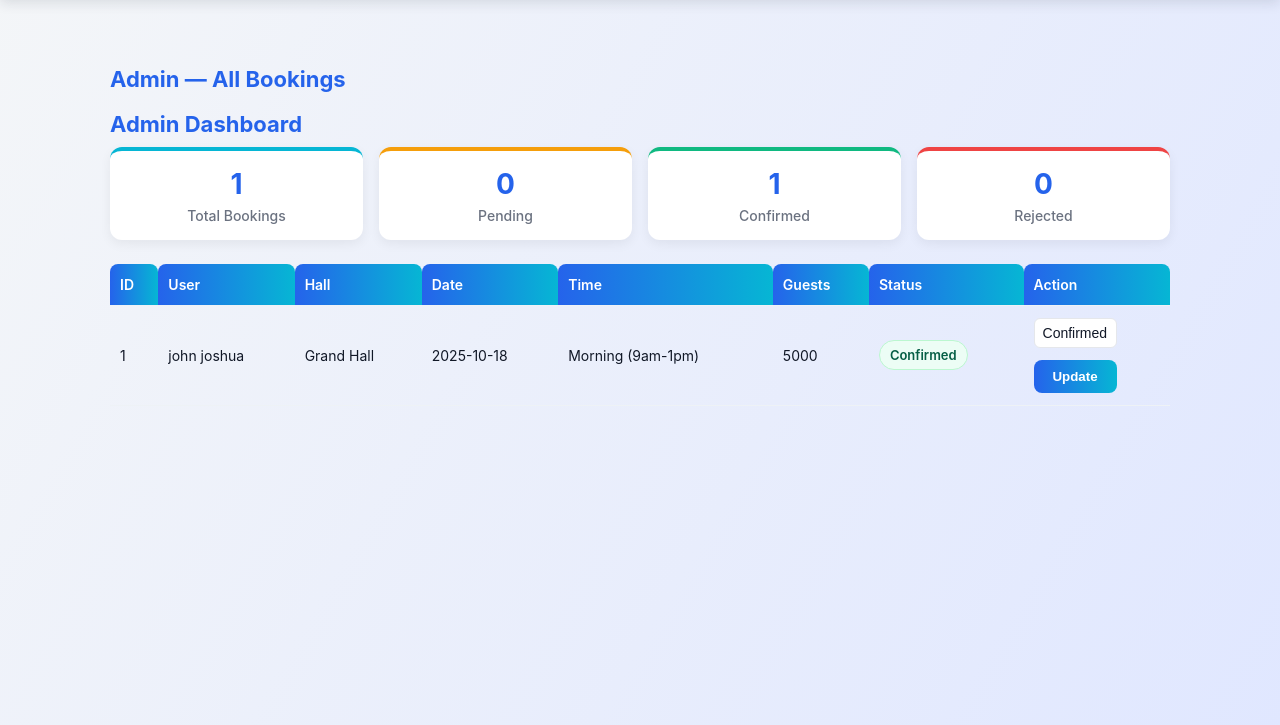
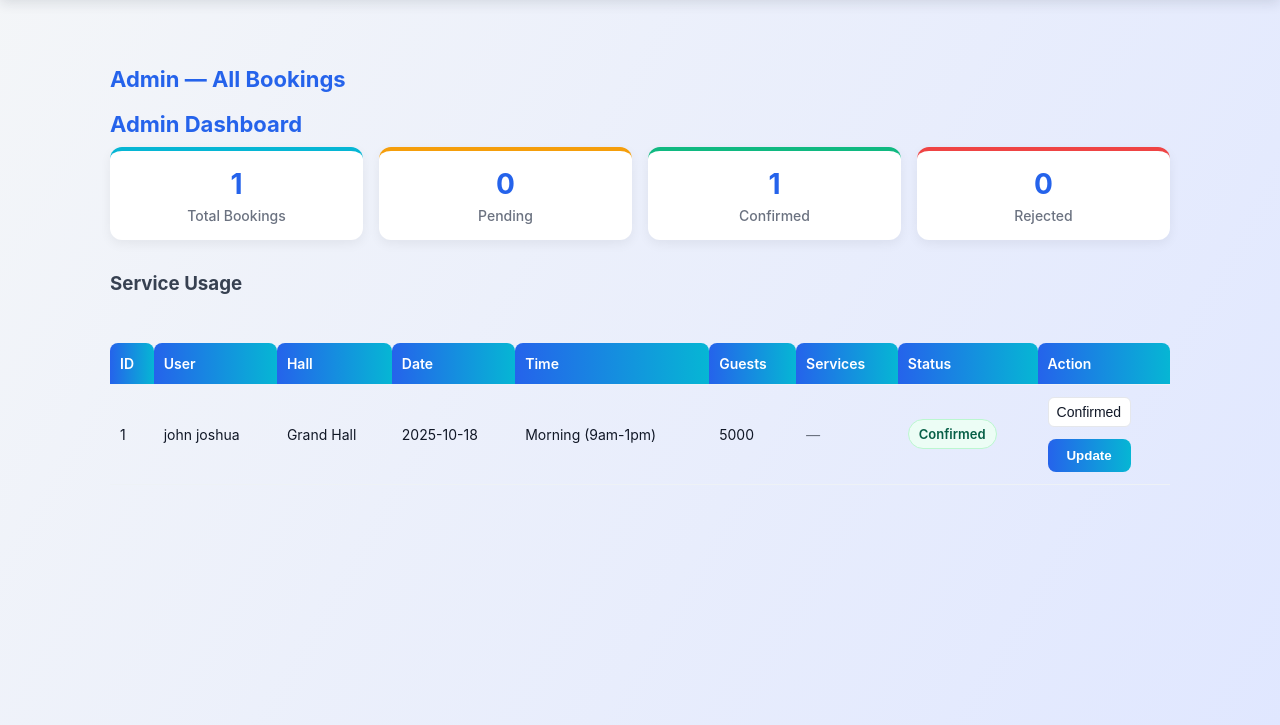
Before and after one commit to johnjoshua1502/banquet-booking-system, a Flask app: page /admin in a window 1280 px wide. Shown: the part 60-785 px from the top of the page. Run offline with Flask 3, Linux system fonts and the light colour scheme; a user stored in the database is signed in; data comes from the database, SQL or seed files in the repository; both versions use the stored data as it was after the commit.

Commit message:
Added service tracking and admin dashboard improvements

```diff
--- a/app.py
+++ b/app.py
@@ -88,39 +88,62 @@ def user_dashboard():
 # ---------- Book a hall ----------
 @app.route("/book/<int:hall_id>", methods=["GET", "POST"])
 def book(hall_id):
+    # 1️⃣ Make sure user is logged in
     if not session.get("user_id"):
-        flash("Please login to book.", "warning")
+        flash("Please login to book a hall.", "warning")
         return redirect(url_for("login"))
+
+    # 2️⃣ Get the hall details
     conn = get_db_connection()
     hall = conn.execute("SELECT * FROM halls WHERE id=?", (hall_id,)).fetchone()
     conn.close()
+
     if not hall:
         flash("Hall not found.", "danger")
         return redirect(url_for("home"))
+
+    # 3️⃣ Handle form submission
     if request.method == "POST":
-        # validate form inputs
         date = request.form.get("date")
         time_slot = request.form.get("time_slot")
         guests = request.form.get("guests")
+
+        # Read selected services (multiple checkboxes)
+        services_selected = request.form.getlist("services")
+        services_str = ", ".join(services_selected) if services_selected else ""
+
+        # Validation checks
         if not date or not guests:
-            flash("Please provide a date and number of guests.", "danger")
+            flash("Please fill all required fields.", "danger")
             return render_template("book.html", hall=hall)
+
         try:
             guests_int = int(guests)
             if guests_int < 1:
                 raise ValueError()
         except Exception:
-            flash("Please enter a valid number of guests.", "danger")
+            flash("Invalid number of guests.", "danger")
             return render_template("book.html", hall=hall)
+
+        # 4️⃣ Insert into DB
         user_id = session["user_id"]
         conn = get_db_connection()
-        conn.execute("INSERT INTO bookings (user_id, hall_id, date, time_slot, guests) VALUES (?, ?, ?, ?, ?)",
-                     (user_id, hall_id, date, time_slot, guests_int))
+        conn.execute(
+            """
+            INSERT INTO bookings (user_id, hall_id, date, time_slot, guests, services)
+            VALUES (?, ?, ?, ?, ?, ?)
+            """,
+            (user_id, hall_id, date, time_slot, guests_int, services_str)
+        )
         conn.commit()
         conn.close()
-        flash("Booking request submitted. Admin will confirm.", "success")
+
+        flash("Booking request submitted successfully!", "success")
         return redirect(url_for("user_dashboard"))
+
+    # 5️⃣ Render form
     return render_template("book.html", hall=hall)
+
 
 # ---------- Admin login page (same login used, but we can also have direct admin login) ----------
 @app.route("/admin-login", methods=["GET", "POST"])
@@ -151,29 +174,53 @@ def admin_dashboard():
 
     conn = get_db_connection()
 
-    # get all bookings
+    # Get all bookings with joined user and hall data
     bookings = conn.execute("""
-        SELECT b.*, u.name as user_name, h.name as hall_name
+        SELECT b.*, u.name AS user_name, h.name AS hall_name
         FROM bookings b
-        JOIN users u ON b.user_id=u.id
-        JOIN halls h ON b.hall_id=h.id
+        JOIN users u ON b.user_id = u.id
+        JOIN halls h ON b.hall_id = h.id
         ORDER BY b.created_at DESC
     """).fetchall()
 
-    # get count stats
-    stats = conn.execute("""
+    # Get main booking stats (total, pending, confirmed, rejected)
+    stats_row = conn.execute("""
         SELECT
-            COUNT(*) as total,
-            SUM(CASE WHEN status='Pending' THEN 1 ELSE 0 END) as pending,
-            SUM(CASE WHEN status='Confirmed' THEN 1 ELSE 0 END) as confirmed,
-            SUM(CASE WHEN status='Rejected' THEN 1 ELSE 0 END) as rejected
+            COUNT(*) AS total,
+            SUM(CASE WHEN status='Pending' THEN 1 ELSE 0 END) AS pending,
+            SUM(CASE WHEN status='Confirmed' THEN 1 ELSE 0 END) AS confirmed,
+            SUM(CASE WHEN status='Rejected' THEN 1 ELSE 0 END) AS rejected
         FROM bookings
     """).fetchone()
 
     conn.close()
 
-    # send stats to the HTML page
+    # Convert to dictionary
+    stats = {
+        "total": stats_row["total"],
+        "pending": stats_row["pending"],
+        "confirmed": stats_row["confirmed"],
+        "rejected": stats_row["rejected"],
+    }
+
+    # ----------------------------
+    # New section: Service statistics
+    # ----------------------------
+    service_counts = {}
+    for booking in bookings:
+        if booking["services"]:  # if services exist for this booking
+            for service in booking["services"].split(","):
+                service = service.strip()
+                if service:
+                    service_counts[service] = service_counts.get(service, 0) + 1
+
+    stats["services"] = service_counts  # add to stats dictionary
+
+    # ----------------------------
+    # Render to template
+    # ----------------------------
     return render_template("admin_dashboard.html", bookings=bookings, stats=stats)
+
 
 
 # ---------- Admin update booking status ----------
--- a/static/components.css
+++ b/static/components.css
@@ -9,9 +9,70 @@
   border-radius:10px; background: linear-gradient(180deg,#fff,#fcfcfd); border:1px dashed #eef2f6;
 }
 
+/* Service tags styling */
+.services-list {
+  display: flex;
+  flex-wrap: wrap;
+  gap: 0.5rem;
+  margin-top: 0.25rem;
+}
+
+.service-tag {
+  background: #f3f4f6;
+  padding: 0.25rem 0.75rem;
+  border-radius: 1rem;
+  font-size: 0.875rem;
+  color: #374151;
+}
+
+.no-services {
+  color: #6b7280;
+  font-style: italic;
+}
+
+/* Service stats in admin dashboard */
+.service-stats {
+  margin: 2rem 0;
+}
+
+.service-stats h3 {
+  margin-bottom: 1rem;
+  color: #374151;
+}
+
+/* Compact services list for tables */
+.services-list.compact {
+  margin: 0;
+  gap: 0.25rem;
+}
+
+.services-list.compact .service-tag {
+  padding: 0.15rem 0.5rem;
+  font-size: 0.75rem;
+}
+
+/* KPI modifications for services */
+.kpi.service {
+  background: #f8fafc;
+  border: 1px solid #e2e8f0;
+}
+
+.kpi.service .num {
+  color: #3b82f6;
+}
+
 /* small responsive tweaks */
 @media (max-width:600px){
   .navlinks{ display:none } /* keep header compact on phone */
   .container{ padding:14px }
   .hall-card{ padding:12px }
+
+  .services-list {
+    gap: 0.25rem;
+  }
+
+  .service-tag {
+    padding: 0.2rem 0.5rem;
+    font-size: 0.75rem;
+  }
 }
--- a/templates/admin_dashboard.html
+++ b/templates/admin_dashboard.html
@@ -23,9 +23,31 @@
   </div>
 </div>
 
+  <div class="service-stats">
+    <h3>Service Usage</h3>
+    <div class="kpi-row">
+      {% for service, count in stats['services'].items() %}
+      <div class="kpi service">
+        <div class="num">{{ count }}</div>
+        <div class="label">{{ service|title }}</div>
+      </div>
+      {% endfor %}
+    </div>
+  </div>
+
   <table class="table">
     <thead>
-      <tr><th>ID</th><th>User</th><th>Hall</th><th>Date</th><th>Time</th><th>Guests</th><th>Status</th><th>Action</th></tr>
+      <tr>
+        <th>ID</th>
+        <th>User</th>
+        <th>Hall</th>
+        <th>Date</th>
+        <th>Time</th>
+        <th>Guests</th>
+        <th>Services</th>
+        <th>Status</th>
+        <th>Action</th>
+      </tr>
     </thead>
     <tbody>
       {% for b in bookings %}
@@ -36,6 +58,17 @@
         <td>{{ b['date'] }}</td>
         <td>{{ b['time_slot'] }}</td>
         <td>{{ b['guests'] }}</td>
+        <td>
+          {% if b['services'] %}
+            <div class="services-list compact">
+              {% for service in b['services'].split(',') if service.strip() %}
+                <span class="service-tag">{{ service.strip()|title }}</span>
+              {% endfor %}
+            </div>
+          {% else %}
+            <span class="no-services">—</span>
+          {% endif %}
+        </td>
         <td>
           {% if b['status']=='Pending' %}
             <span class="badge pending">Pending</span>
```
Also changed, not shown: add_services_column.py (added, +18 -0 lines), templates/book.html (+10 -0 lines), templates/user_dashboard.html (+12 -0 lines), banquet.db.
